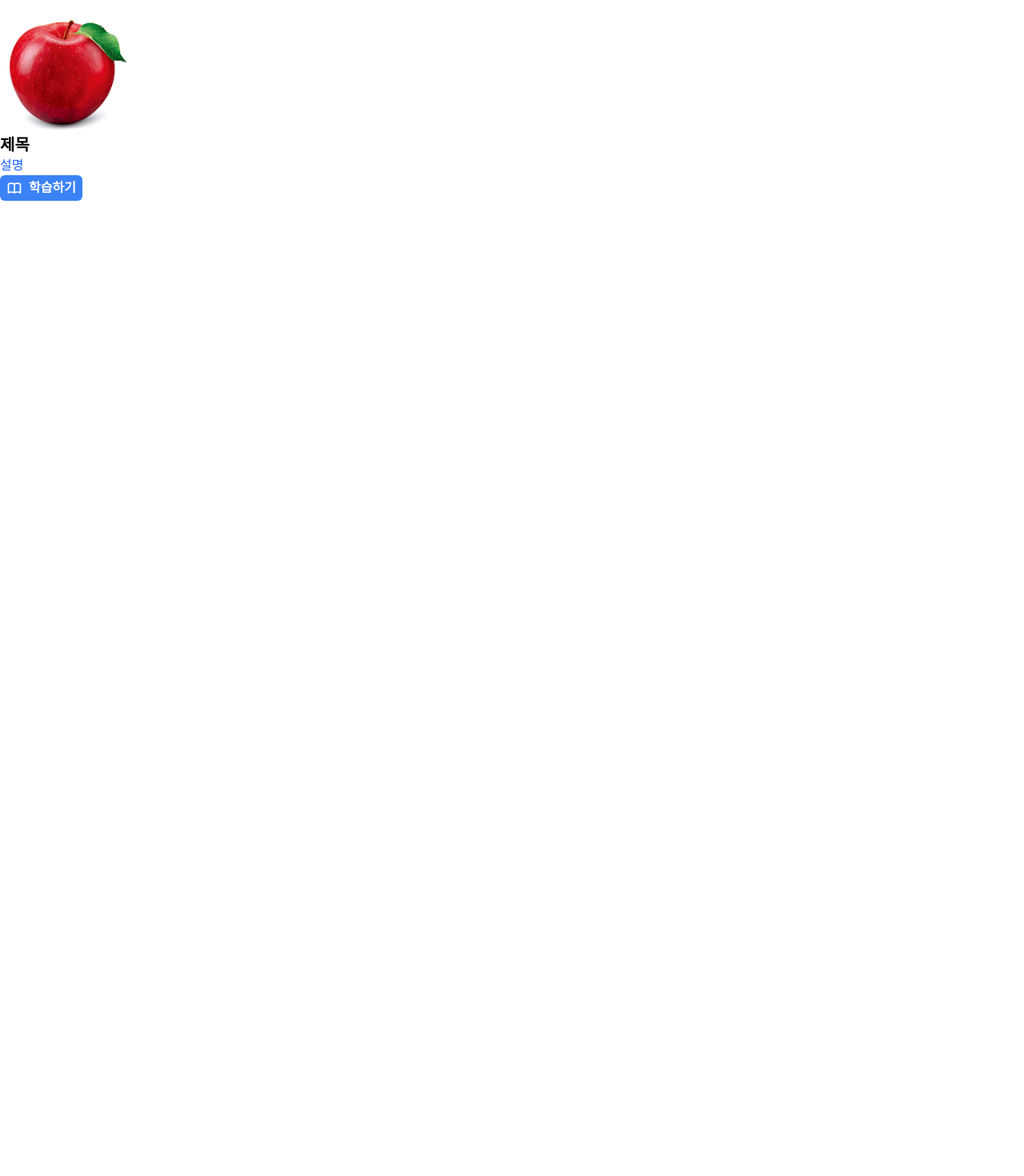
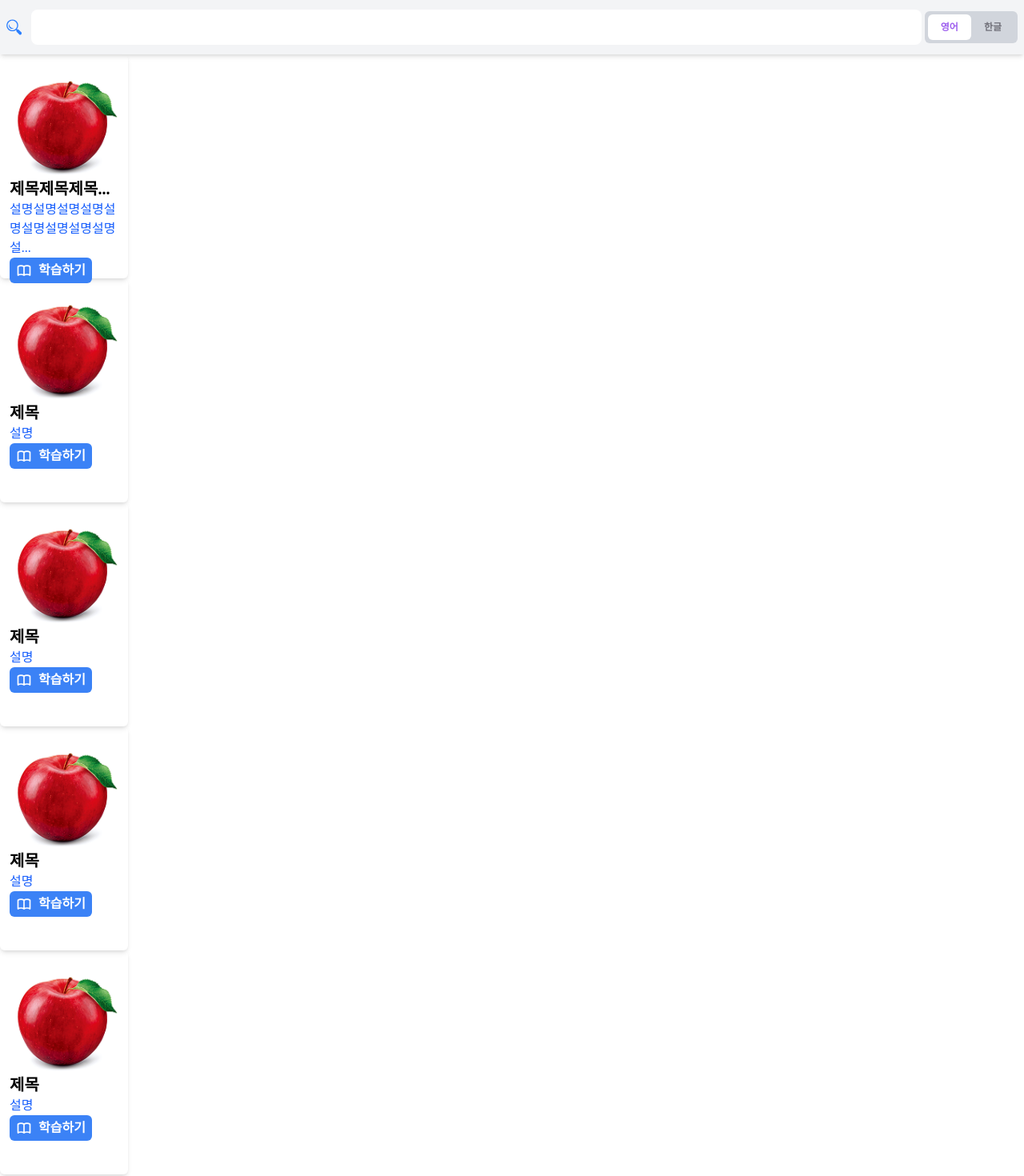
Before and after one commit to munjh61/SeeVocaLang, a React (Vite) app in the folder frontend/: page /moon in a window 1280 px wide. Shown: the top 1470 px of the page at 80% size. Before the commit the page ends 800 px from the top, so only its background shows below. Built offline with nearby package versions, Linux system fonts and the light colour scheme; a web font is replaced by a local one.

Commit message:
searchbarSegment 리뉴얼

```diff
--- a/frontend/src/components/organisms/SearchbarSegment/SearchbarSegment.tsx
+++ b/frontend/src/components/organisms/SearchbarSegment/SearchbarSegment.tsx
@@ -1,12 +1,13 @@
-import { IconInput } from "../../molecules/book/IconInput.tsx";
-import { SegmentControl } from "../../molecules/book/SegmentControl.tsx";
+import { IconInput } from "../../molecules/iconInput/IconInput.tsx";
+import { SegmentControl } from "../../molecules/segmentControl/SegmentControl.tsx";
 import type { ComponentProps } from "react";
+import searchSVG from "../../../asset/search.svg?react";
 
-type IconInputProps = ComponentProps<typeof IconInput>;
 type SegmentControlProps = ComponentProps<typeof SegmentControl>;
 
 type SearchbarSegmentProps = {
-  iconInput: IconInputProps;
+  // color?: ComponentProps<typeof Icon>["color"];
+  onSearch?: (keyword: string) => void;
   segmentControl?: Pick<
     SegmentControlProps,
     "options" | "defaultValue" | "onChange"
@@ -14,12 +15,17 @@ type SearchbarSegmentProps = {
 };
 
 export const SearchbarSegment = ({
-  iconInput,
+  onSearch,
   segmentControl,
 }: SearchbarSegmentProps) => {
   return (
     <div className="flex items-center justify-between p-2 bg-gray-100 shadow-md">
-      <IconInput {...iconInput} />
+      <IconInput
+        iconVariant={{ icon: searchSVG, color: "blue" }}
+        inputVariant={{ scale: "lg", text: "gray" }}
+        inputProps={{ placeholder: "검색어를 입력하세요." }}
+        inputValue={onSearch}
+      />
       {segmentControl && <SegmentControl {...segmentControl} />}
     </div>
   );
--- a/frontend/src/components/organisms/vocaCard/VocaCard.tsx
+++ b/frontend/src/components/organisms/vocaCard/VocaCard.tsx
@@ -1,6 +1,6 @@
 import { Text } from "../../atoms/text/Text";
 import { IconButton } from "../../molecules/iconbutton/IconButton";
-import { ImageBox } from "../../molecules/imagebox/Imagebox";
+import { ImageBox } from "../../molecules/imagebox/imagebox";
 import book from "../../../asset/nav_book.svg?react";
 
 type VocaCardProps = {
@@ -11,15 +11,19 @@ type VocaCardProps = {
 
 export const VocaCard = ({ thumbnail, name, description }: VocaCardProps) => {
   return (
-    <div className="rounded-ms w-40 h-60">
+    <div className="rounded-md shadow-md w-40 h-70 p-3">
       <div>
         <ImageBox src={thumbnail} className="w-full h-full"></ImageBox>
       </div>
       <div>
         <Text size={"xl"} weight={"bold"}>
-          {name}
+          {name.length < 6 ? name : `${name.slice(0, 6)}...`}
         </Text>
-        <Text color={"primary"}>{description}</Text>
+        <Text color={"primary"}>
+          {description.length < 20
+            ? description
+            : `${description.slice(0, 19)}...`}
+        </Text>
         <IconButton
           IconVariant={{ icon: book, color: "white" }}
           ButtonVariant={{ bgColor: "blue", textColor: "white" }}
--- a/frontend/src/pages/TestPageMoon.tsx
+++ b/frontend/src/pages/TestPageMoon.tsx
@@ -1,14 +1,39 @@
-import { ImageBox } from "../components/molecules/imagebox/Imagebox";
 import apple from "../asset/png/apple.png";
+import { SearchbarSegment } from "../components/organisms/searchbarSegment/SearchbarSegment";
 import { VocaCard } from "../components/organisms/vocaCard/VocaCard";
 
 function TestPageMoon() {
-  const handleSearch = (value: string) => {
-    console.log(value);
-  };
+  // const handleSearch = (value: string) => {
+  //   console.log(value);
+  // };
   return (
     <>
-      <VocaCard thumbnail={apple} name="제목" description="설명"></VocaCard>
+      <SearchbarSegment
+        onSearch={v => console.log(v)}
+        segmentControl={{
+          options: [
+            { label: "영어", value: "en" },
+            { label: "한글", value: "ko" },
+          ],
+          defaultValue: "en",
+          onChange: v => console.log(v),
+        }}
+      />
+      <VocaCard
+        thumbnail={apple}
+        name="제목제목제목제목제목"
+        description="설명설명설명설명설명설명설명설명설명설명설명설명"
+      />
+      <VocaCard thumbnail={apple} name="제목" description="설명" />
+      <VocaCard thumbnail={apple} name="제목" description="설명" />
+      <VocaCard thumbnail={apple} name="제목" description="설명" />
+      <VocaCard thumbnail={apple} name="제목" description="설명" />
+      <VocaCard thumbnail={apple} name="제목" description="설명" />
+      <VocaCard thumbnail={apple} name="제목" description="설명" />
+      <VocaCard thumbnail={apple} name="제목" description="설명" />
+      <VocaCard thumbnail={apple} name="제목" description="설명" />
+      <VocaCard thumbnail={apple} name="제목" description="설명" />
+      <VocaCard thumbnail={apple} name="제목" description="설명" />
     </>
   );
 }
```
Also changed, not shown: frontend/src/components/molecules/segmentControl/SegmentControl.tsx (+5 -17 lines).
